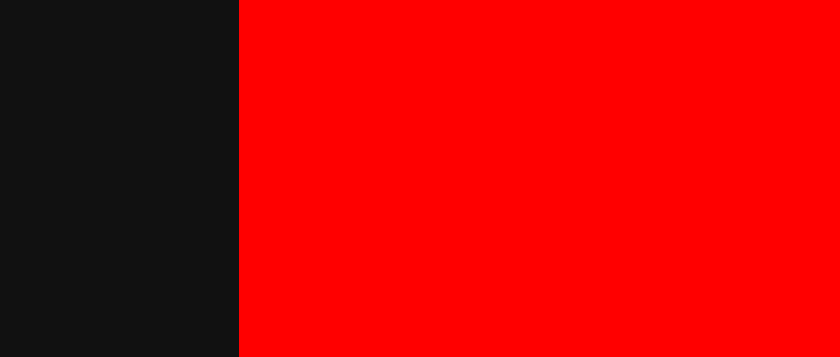
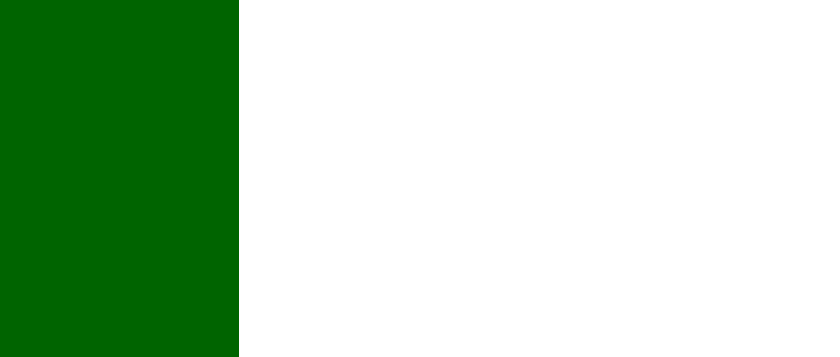
Before and after one commit to dasalgadob/freeCodeCamp, a plain HTML site: page index.html in a window 1280 px wide. Shown: the top 357 px of the page, without its empty margins (17-857 px from the left). Drawn offline with Linux system fonts and the light colour scheme.

Commit message:
set background color

```diff
--- a/application.css
+++ b/application.css
@@ -21,13 +21,13 @@
 /* Control the left side */
 .left {
   left: 0;
-  background-color: #111;
+  background-color: #006400;
 }
 
 /* Control the right side */
 .right {
   right: 0;
-  background-color: red;
+  /*background-color: red; */
 }
 
 /* If you want the content centered horizontally and vertically */
```
